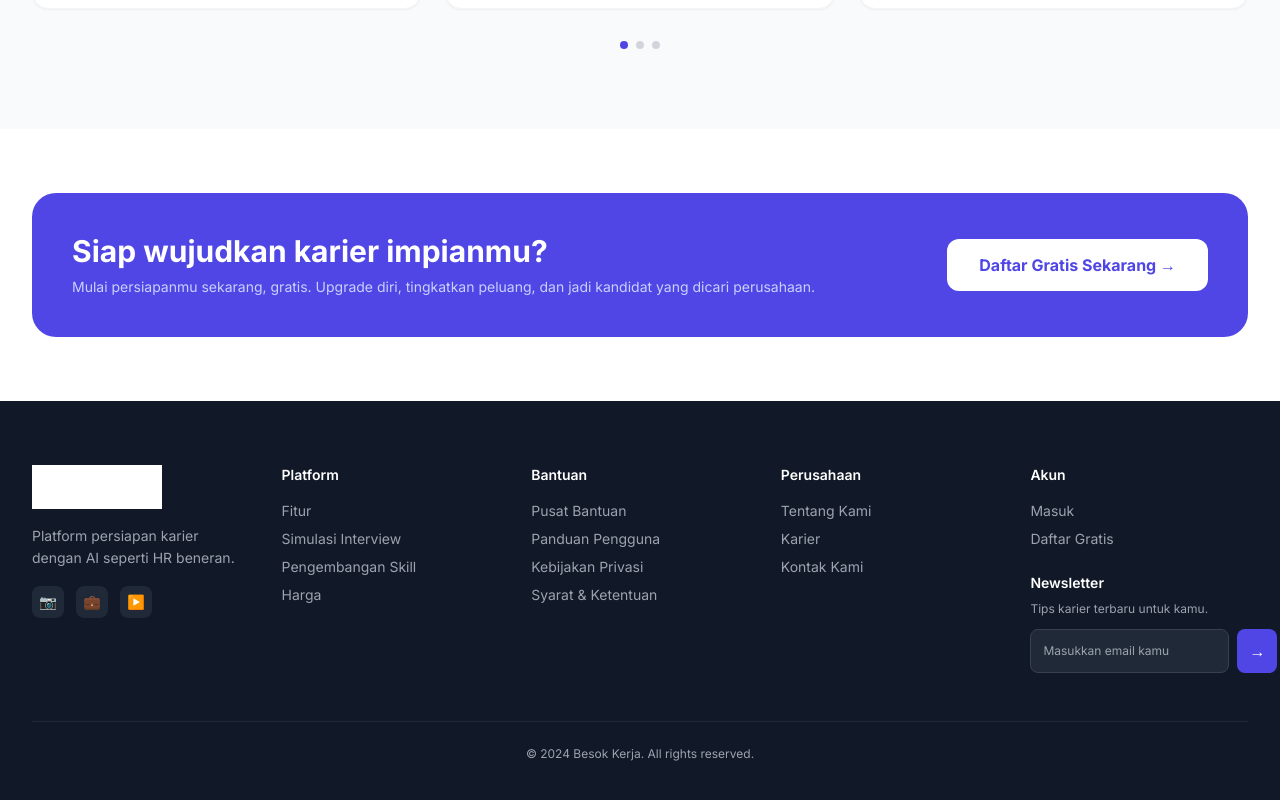
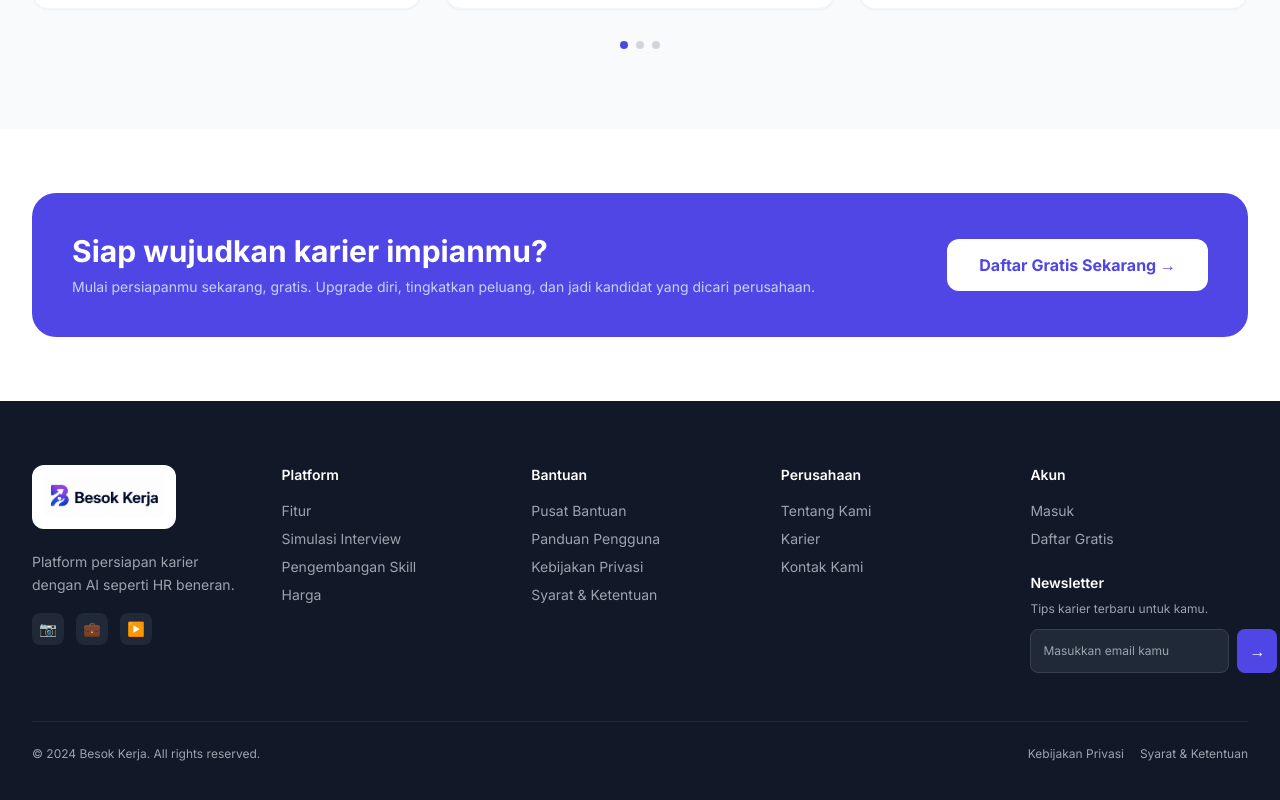
Before and after one commit to Alammahadika/besok-kerja, a Next.js app: page / in a window 1280 px wide. Shown: the part 3517-4317 px from the top of the page. Built offline with nearby package versions, Linux system fonts and the light colour scheme.

Commit message:
fix footer logo with white background

```diff
--- a/src/components/Footer.jsx
+++ b/src/components/Footer.jsx
@@ -10,13 +10,16 @@ export default function Footer() {
           {/* Brand */}
           <div className="lg:col-span-1">
             <div className="mb-4">
-              <Image
-                src="/logo.png"
-                alt="Besok Kerja"
-                width={130}
-                height={35}
-                className="object-contain brightness-0 invert"
-              />
+              {/* Logo dengan background putih agar terlihat */}
+              <div className="bg-white rounded-xl p-3 inline-block">
+                <Image
+                  src="/logo.png"
+                  alt="Besok Kerja"
+                  width={120}
+                  height={32}
+                  className="object-contain"
+                />
+              </div>
             </div>
             <p className="text-sm leading-relaxed mb-4">
               Platform persiapan karier dengan AI seperti HR beneran.
@@ -39,7 +42,8 @@ export default function Footer() {
               { label: 'Pengembangan Skill', href: '/rekomendasi-skill' },
               { label: 'Harga', href: '/#harga' },
             ].map((item, i) => (
-              <Link key={i} href={item.href} className="block text-sm hover:text-white mb-2 transition-colors">
+              <Link key={i} href={item.href}
+                className="block text-sm hover:text-white mb-2 transition-colors">
                 {item.label}
               </Link>
             ))}
@@ -54,7 +58,8 @@ export default function Footer() {
               { label: 'Kebijakan Privasi', href: '#' },
               { label: 'Syarat & Ketentuan', href: '#' },
             ].map((item, i) => (
-              <Link key={i} href={item.href} className="block text-sm hover:text-white mb-2 transition-colors">
+              <Link key={i} href={item.href}
+                className="block text-sm hover:text-white mb-2 transition-colors">
                 {item.label}
               </Link>
             ))}
@@ -68,23 +73,22 @@ export default function Footer() {
               { label: 'Karier', href: '#' },
               { label: 'Kontak Kami', href: '#' },
             ].map((item, i) => (
-              <Link key={i} href={item.href} className="block text-sm hover:text-white mb-2 transition-colors">
+              <Link key={i} href={item.href}
+                className="block text-sm hover:text-white mb-2 transition-colors">
                 {item.label}
               </Link>
             ))}
           </div>
 
-          {/* Newsletter */}
+          {/* Akun & Newsletter */}
           <div>
             <h4 className="text-white font-semibold mb-4 text-sm">Akun</h4>
             <div className="flex flex-col gap-2 mb-6">
-              <Link
-                href="/login"
+              <Link href="/login"
                 className="text-sm text-gray-400 hover:text-white transition-colors">
                 Masuk
               </Link>
-              <Link
-                href="/register"
+              <Link href="/register"
                 className="text-sm text-gray-400 hover:text-white transition-colors">
                 Daftar Gratis
               </Link>
@@ -97,13 +101,20 @@ export default function Footer() {
                 placeholder="Masukkan email kamu"
                 className="flex-1 bg-gray-800 text-white text-xs px-3 py-2.5 rounded-lg border border-gray-700 focus:outline-none focus:border-indigo-500"
               />
-              <button className="bg-indigo-600 hover:bg-indigo-700 text-white px-3 py-2.5 rounded-lg transition-colors">→</button>
+              <button className="bg-indigo-600 hover:bg-indigo-700 text-white px-3 py-2.5 rounded-lg transition-colors">
+                →
+              </button>
             </div>
           </div>
         </div>
 
-        <div className="border-t border-gray-800 pt-6 text-center">
+        {/* Bottom */}
+        <div className="border-t border-gray-800 pt-6 flex flex-col md:flex-row items-center justify-between gap-4">
           <p className="text-xs">© 2024 Besok Kerja. All rights reserved.</p>
+          <div className="flex gap-4">
+            <Link href="#" className="text-xs hover:text-white transition-colors">Kebijakan Privasi</Link>
+            <Link href="#" className="text-xs hover:text-white transition-colors">Syarat & Ketentuan</Link>
+          </div>
         </div>
       </div>
     </footer>
```
